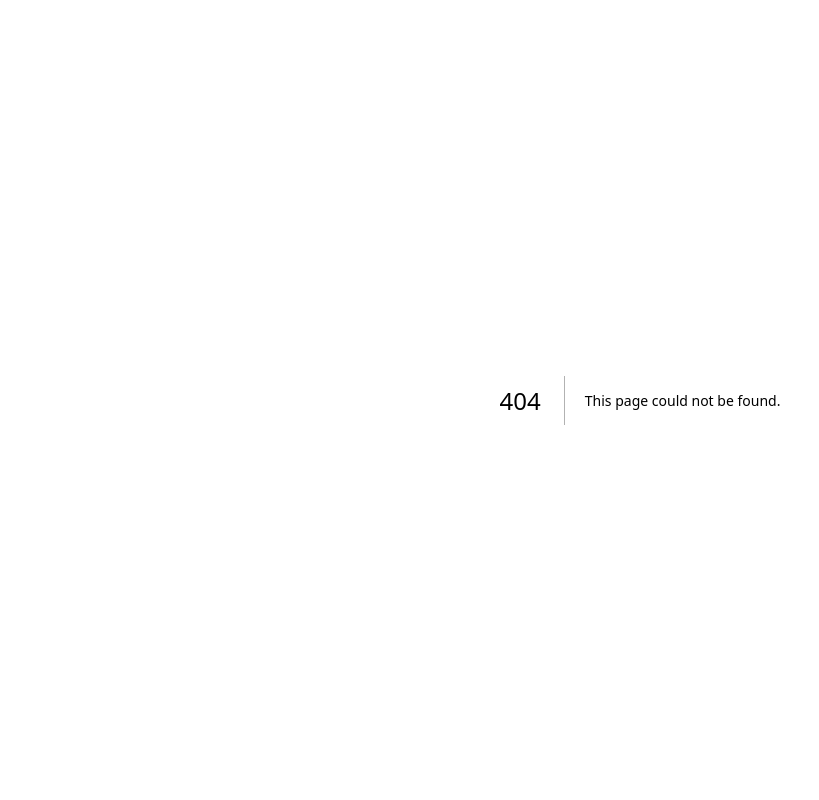
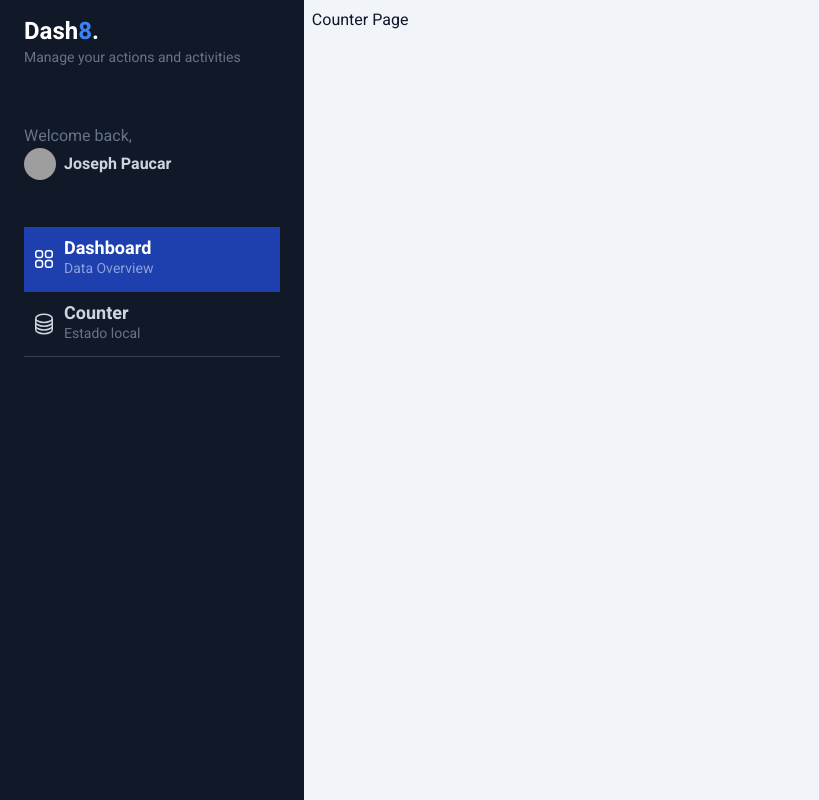
Before and after one commit to jojupacr5/my-dashboard-next, a Next.js app: page /dashboard/counter in a window 1280 px wide. Before the commit this address had no page. Shown: the whole page, without its empty margins (0-819 px from the left). Built offline with nearby package versions, Linux system fonts and the light colour scheme; grey boxes are pictures that could not be loaded.

Commit message:
Primer commit del proyecto

```diff
--- a/next.config.mjs
+++ b/next.config.mjs
@@ -1,4 +1,13 @@
 /** @type {import('next').NextConfig} */
-const nextConfig = {};
+const nextConfig = {
+  images: {
+    remotePatterns: [
+      {
+        protocol: "https",
+        hostname: "images.unsplash.com",
+      },
+    ],
+  },
+};
 
 export default nextConfig;
--- /dev/null
+++ b/src/app/components/Sidebar.tsx
@@ -0,0 +1,62 @@
+import Image from "next/image"
+
+export const Sidebar = () => {
+  return (
+    <div
+      id="menu"
+      style={{ width: '400px' }}
+      className="bg-gray-900 min-h-screen z-10 text-slate-300 w-64 left-0 h-screen overflow-y-scroll"
+    >
+
+      <div id="logo" className="my-4 px-6">
+        <h1 className="text-lg md:text-2xl font-bold text-white">Dash<span className="text-blue-500">8</span>.</h1>
+        <p className="text-slate-500 text-sm">Manage your actions and activities</p>
+      </div>
+
+      <div id="profile" className="px-6 py-10">
+        <p className="text-slate-500">Welcome back,</p>
+        <a href="#" className="inline-flex space-x-2 items-center">
+          <span>
+            <Image
+              className="rounded-full w-8 h-8"
+              src="https://images.unsplash.com/photo-1542909168-82c3e7fdca5c"
+              alt="User avatar"
+              width={50}
+              height={50}
+            />
+          </span>
+          <span className="text-sm md:text-base font-bold">
+            Joseph Paucar
+          </span>
+        </a>
+      </div>
+
+      <div id="nav" className="w-full px-6">
+        <a href="#" className="w-full px-2 inline-flex space-x-2 items-center border-b border-slate-700 py-3 bg-blue-800 hover:bg-white/5 transition ease-linear duration-150">
+          <div>
+            <svg xmlns="http://www.w3.org/2000/svg" fill="none" viewBox="0 0 24 24" strokeWidth="1.5" stroke="currentColor" className="w-6 h-6 text-white">
+              <path strokeLinecap="round" strokeLinejoin="round" d="M3.75 6A2.25 2.25 0 016 3.75h2.25A2.25 2.25 0 0110.5 6v2.25a2.25 2.25 0 01-2.25 2.25H6a2.25 2.25 0 01-2.25-2.25V6zM3.75 15.75A2.25 2.25 0 016 13.5h2.25a2.25 2.25 0 012.25 2.25V18a2.25 2.25 0 01-2.25 2.25H6A2.25 2.25 0 013.75 18v-2.25zM13.5 6a2.25 2.25 0 012.25-2.25H18A2.25 2.25 0 0120.25 6v2.25A2.25 2.25 0 0118 10.5h-2.25a2.25 2.25 0 01-2.25-2.25V6zM13.5 15.75a2.25 2.25 0 012.25-2.25H18a2.25 2.25 0 012.25 2.25V18A2.25 2.25 0 0118 20.25h-2.25A2.25 2.25 0 0113.5 18v-2.25z" />
+            </svg>
+
+          </div>
+          <div className="flex flex-col">
+            <span className="text-lg font-bold leading-5 text-white">Dashboard</span>
+            <span className="text-sm text-white/50 hidden md:block">Data Overview</span>
+          </div>
+        </a>
+
+        <a href="#" className="w-full px-2 inline-flex space-x-2 items-center border-b border-slate-700 py-3 hover:bg-white/5 transition ease-linear duration-150">
+          <div>
+            <svg xmlns="http://www.w3.org/2000/svg" fill="none" viewBox="0 0 24 24" strokeWidth="1.5" stroke="currentColor" className="w-6 h-6">
+              <path strokeLinecap="round" strokeLinejoin="round" d="M20.25 6.375c0 2.278-3.694 4.125-8.25 4.125S3.75 8.653 3.75 6.375m16.5 0c0-2.278-3.694-4.125-8.25-4.125S3.75 4.097 3.75 6.375m16.5 0v11.25c0 2.278-3.694 4.125-8.25 4.125s-8.25-1.847-8.25-4.125V6.375m16.5 0v3.75m-16.5-3.75v3.75m16.5 0v3.75C20.25 16.153 16.556 18 12 18s-8.25-1.847-8.25-4.125v-3.75m16.5 0c0 2.278-3.694 4.125-8.25 4.125s-8.25-1.847-8.25-4.125" />
+            </svg>
+          </div>
+          <div className="flex flex-col">
+            <span className="text-lg text-slate-300 font-bold leading-5">Counter</span>
+            <span className="text-sm text-slate-500 hidden md:block">Estado local</span>
+          </div>
+        </a>
+      </div>
+    </div>
+  )
+}
--- /dev/null
+++ b/src/app/components/index.ts
@@ -0,0 +1 @@
+export { Sidebar } from "./Sidebar";
--- /dev/null
+++ b/src/app/dashboard/counter/page.tsx
@@ -0,0 +1,7 @@
+export default function CounterPage() {
+  return (
+    <div>
+      <h1>Counter Page</h1>
+    </div>
+  )
+}
--- /dev/null
+++ b/src/app/dashboard/layout.tsx
@@ -0,0 +1,23 @@
+import { Sidebar } from "../components";
+
+
+export default function DashboardLayout({
+  children,
+}: Readonly<{
+  children: React.ReactNode;
+}>) {
+  return (
+    <div className="bg-slate-100 overflow-y-scroll w-screen h-screen antialiased text-slate-300 selection:bg-blue-600 selection:text-white">
+
+      <div className="flex">
+
+        <Sidebar />
+
+        <div className="p-2 w-full text-slate-900">
+        { children }
+        </div>
+
+      </div>
+    </div>
+  );
+}
--- a/src/app/globals.css
+++ b/src/app/globals.css
@@ -8,13 +8,13 @@
   --background-end-rgb: 255, 255, 255;
 }
 
-@media (prefers-color-scheme: dark) {
+/* @media (prefers-color-scheme: dark) {
   :root {
     --foreground-rgb: 255, 255, 255;
     --background-start-rgb: 0, 0, 0;
     --background-end-rgb: 0, 0, 0;
   }
-}
+} */
 
 body {
   color: rgb(var(--foreground-rgb));
--- a/src/app/layout.tsx
+++ b/src/app/layout.tsx
@@ -1,8 +1,8 @@
 import type { Metadata } from "next";
-import { Inter } from "next/font/google";
+import { Heebo } from "next/font/google";
 import "./globals.css";
 
-const inter = Inter({ subsets: ["latin"] });
+const inter = Heebo({ subsets: ["latin"] });
 
 export const metadata: Metadata = {
   title: "Create Next App",
@@ -15,7 +15,7 @@
   children: React.ReactNode;
 }>) {
   return (
-    <html lang="en">
+    <html lang="es">
       <body className={inter.className}>{children}</body>
     </html>
   );
--- a/src/app/page.tsx
+++ b/src/app/page.tsx
@@ -1,113 +1,7 @@
-import Image from "next/image";
+import { redirect } from "next/navigation";
 
 export default function Home() {
-  return (
-    <main className="flex min-h-screen flex-col items-center justify-between p-24">
-      <div className="z-10 w-full max-w-5xl items-center justify-between font-mono text-sm lg:flex">
-        <p className="fixed left-0 top-0 flex w-full justify-center border-b border-gray-300 bg-gradient-to-b from-zinc-200 pb-6 pt-8 backdrop-blur-2xl dark:border-neutral-800 dark:bg-zinc-800/30 dark:from-inherit lg:static lg:w-auto  lg:rounded-xl lg:border lg:bg-gray-200 lg:p-4 lg:dark:bg-zinc-800/30">
-          Get started by editing&nbsp;
-          <code className="font-mono font-bold">src/app/page.tsx</code>
-        </p>
-        <div className="fixed bottom-0 left-0 flex h-48 w-full items-end justify-center bg-gradient-to-t from-white via-white dark:from-black dark:via-black lg:static lg:size-auto lg:bg-none">
-          <a
-            className="pointer-events-none flex place-items-center gap-2 p-8 lg:pointer-events-auto lg:p-0"
-            href="https://vercel.com?utm_source=create-next-app&utm_medium=appdir-template&utm_campaign=create-next-app"
-            target="_blank"
-            rel="noopener noreferrer"
-          >
-            By{" "}
-            <Image
-              src="/vercel.svg"
-              alt="Vercel Logo"
-              className="dark:invert"
-              width={100}
-              height={24}
-              priority
-            />
-          </a>
-        </div>
-      </div>
 
-      <div className="relative z-[-1] flex place-items-center before:absolute before:h-[300px] before:w-full before:-translate-x-1/2 before:rounded-full before:bg-gradient-radial before:from-white before:to-transparent before:blur-2xl before:content-[''] after:absolute after:-z-20 after:h-[180px] after:w-full after:translate-x-1/3 after:bg-gradient-conic after:from-sky-200 after:via-blue-200 after:blur-2xl after:content-[''] before:dark:bg-gradient-to-br before:dark:from-transparent before:dark:to-blue-700 before:dark:opacity-10 after:dark:from-sky-900 after:dark:via-[#0141ff] after:dark:opacity-40 sm:before:w-[480px] sm:after:w-[240px] before:lg:h-[360px]">
-        <Image
-          className="relative dark:drop-shadow-[0_0_0.3rem_#ffffff70] dark:invert"
-          src="/next.svg"
-          alt="Next.js Logo"
-          width={180}
-          height={37}
-          priority
-        />
-      </div>
+  redirect('/dashboard/counter');
 
-      <div className="mb-32 grid text-center lg:mb-0 lg:w-full lg:max-w-5xl lg:grid-cols-4 lg:text-left">
-        <a
-          href="https://nextjs.org/docs?utm_source=create-next-app&utm_medium=appdir-template&utm_campaign=create-next-app"
-          className="group rounded-lg border border-transparent px-5 py-4 transition-colors hover:border-gray-300 hover:bg-gray-100 hover:dark:border-neutral-700 hover:dark:bg-neutral-800/30"
-          target="_blank"
-          rel="noopener noreferrer"
-        >
-          <h2 className="mb-3 text-2xl font-semibold">
-            Docs{" "}
-            <span className="inline-block transition-transform group-hover:translate-x-1 motion-reduce:transform-none">
-              -&gt;
-            </span>
-          </h2>
-          <p className="m-0 max-w-[30ch] text-sm opacity-50">
-            Find in-depth information about Next.js features and API.
-          </p>
-        </a>
-
-        <a
-          href="https://nextjs.org/learn?utm_source=create-next-app&utm_medium=appdir-template-tw&utm_campaign=create-next-app"
-          className="group rounded-lg border border-transparent px-5 py-4 transition-colors hover:border-gray-300 hover:bg-gray-100 hover:dark:border-neutral-700 hover:dark:bg-neutral-800/30"
-          target="_blank"
-          rel="noopener noreferrer"
-        >
-          <h2 className="mb-3 text-2xl font-semibold">
-            Learn{" "}
-            <span className="inline-block transition-transform group-hover:translate-x-1 motion-reduce:transform-none">
-              -&gt;
-            </span>
-          </h2>
-          <p className="m-0 max-w-[30ch] text-sm opacity-50">
-            Learn about Next.js in an interactive course with&nbsp;quizzes!
-          </p>
-        </a>
-
-        <a
-          href="https://vercel.com/templates?framework=next.js&utm_source=create-next-app&utm_medium=appdir-template&utm_campaign=create-next-app"
-          className="group rounded-lg border border-transparent px-5 py-4 transition-colors hover:border-gray-300 hover:bg-gray-100 hover:dark:border-neutral-700 hover:dark:bg-neutral-800/30"
-          target="_blank"
-          rel="noopener noreferrer"
-        >
-          <h2 className="mb-3 text-2xl font-semibold">
-            Templates{" "}
-            <span className="inline-block transition-transform group-hover:translate-x-1 motion-reduce:transform-none">
-              -&gt;
-            </span>
-          </h2>
-          <p className="m-0 max-w-[30ch] text-sm opacity-50">
-            Explore starter templates for Next.js.
-          </p>
-        </a>
-
-        <a
-          href="https://vercel.com/new?utm_source=create-next-app&utm_medium=appdir-template&utm_campaign=create-next-app"
-          className="group rounded-lg border border-transparent px-5 py-4 transition-colors hover:border-gray-300 hover:bg-gray-100 hover:dark:border-neutral-700 hover:dark:bg-neutral-800/30"
-          target="_blank"
-          rel="noopener noreferrer"
-        >
-          <h2 className="mb-3 text-2xl font-semibold">
-            Deploy{" "}
-            <span className="inline-block transition-transform group-hover:translate-x-1 motion-reduce:transform-none">
-              -&gt;
-            </span>
-          </h2>
-          <p className="m-0 max-w-[30ch] text-balance text-sm opacity-50">
-            Instantly deploy your Next.js site to a shareable URL with Vercel.
-          </p>
-        </a>
-      </div>
-    </main>
-  );
 }
```
